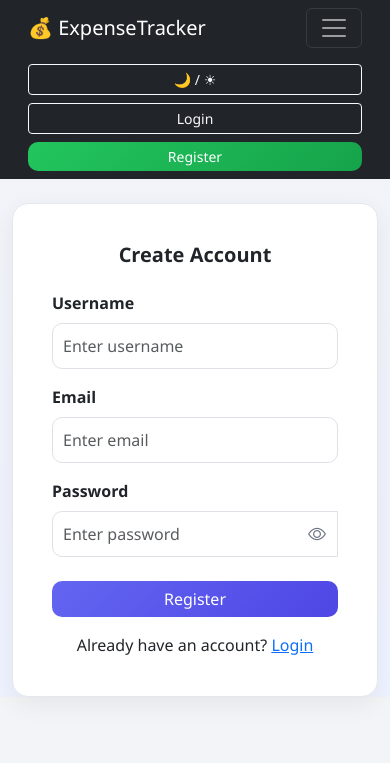
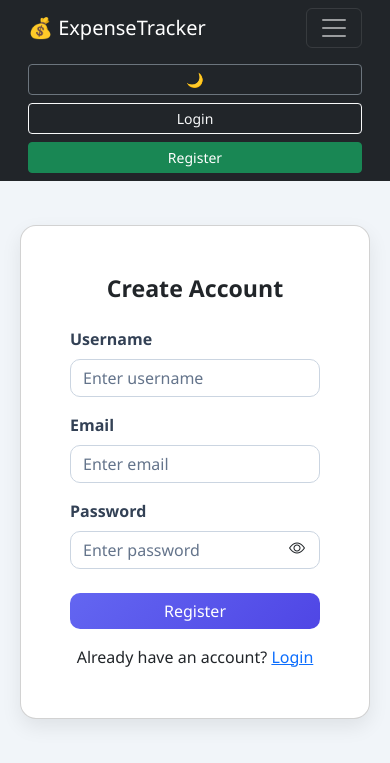
Before and after one commit to lisha123-rgb/expense_tracker, a Flask app: page /register in a window 390 px wide, after a click that opens the changed part. Shown: the top 763 px of the page. Run offline with Flask 3, Linux system fonts and the light colour scheme.

Commit message:
UI Updatation for dark theme

```diff
--- a/app/static/css/custom.css
+++ b/app/static/css/custom.css
@@ -1,43 +1,65 @@
-/* Background */
+/* =========================
+   GLOBAL BASE STYLES
+========================= */
 body {
-  background: linear-gradient(to bottom, #f3f4f6, #eef2ff);
   font-family: 'Segoe UI', sans-serif;
+  transition: background 0.3s ease, color 0.3s ease;
 }
 
-/* Container */
+/* Layout spacing */
 .container {
-  max-width: 1100px;
+  padding: 20px;
+}
+
+section, .custom-card {
+  margin-bottom: 25px;
+}
+
+/* =========================
+   LIGHT MODE (DEFAULT)
+========================= */
+body {
+  background: #f1f5f9;
+  color: #0f172a;
 }
 
 /* Cards */
 .custom-card {
-  background: white;
+  background: #ffffff;
   border-radius: 16px;
-  padding: 20px;
-  border: 1px solid #e5e7eb;
-  box-shadow: 0 8px 24px rgba(0,0,0,0.06);
+  padding: 25px;
+  box-shadow: 0 8px 20px rgba(0,0,0,0.08);
 }
 
-/* Forms */
+/* Inputs */
 .form-control,
 .form-select {
+  background: #ffffff;
+  color: #0f172a;
+  border: 1px solid #cbd5e1;
   border-radius: 10px;
-  padding: 10px;
 }
 
-/* Eye icon (FIXED for mobile) */
-.eye-icon {
-  position: absolute;
-  right: 12px;
-  top: 50%;
-  transform: translateY(-50%);
-  cursor: pointer;
-  color: #6b7280;
-  font-size: 18px;
+.form-control::placeholder {
+  color: #64748b;
 }
 
-.eye-icon:hover {
-  color: #4f46e5;
+/* Table */
+.table {
+  color: #0f172a;
+}
+
+.table th {
+  color: #475569;
+}
+
+.table td {
+  border-color: #e2e8f0;
+}
+
+/* Labels */
+label {
+  color: #334155;
 }
 
 /* Buttons */
@@ -45,40 +67,126 @@ body {
   background: linear-gradient(135deg, #6366f1, #4f46e5);
   border: none;
   border-radius: 10px;
-}
-
-.btn-success {
-  background: linear-gradient(135deg, #22c55e, #16a34a);
-  border: none;
-  border-radius: 10px;
-}
-
-/* Table */
-.table {
-  background: white;
-}
-
-.table thead {
-  background: #111827;
+  font-weight: 500;
   color: white;
 }
 
-/* Category badge */
-.category-badge {
-  background: #4f46e5;
-  color: white;
-  padding: 5px 10px;
-  border-radius: 8px;
-  font-size: 12px;
+.btn-primary:hover {
+  opacity: 0.9;
 }
 
-/* Mobile spacing */
-@media (max-width: 768px) {
-  .custom-card {
-    padding: 15px;
-  }
+/* Gradient cards */
+.card-gradient {
+  border-radius: 16px;
+  padding: 20px;
+  color: white;
+}
 
-  h2, h3 {
-    font-size: 20px;
-  }
+.year-card {
+  background: linear-gradient(135deg, #4f46e5, #6366f1);
 }
+
+.total-card {
+  background: linear-gradient(135deg, #0ea5e9, #0284c7);
+}
+
+/* =========================
+   BOOTSTRAP DARK MODE FIX
+========================= */
+
+[data-bs-theme="dark"] body {
+  background: linear-gradient(135deg, #020617, #0f172a);
+}
+
+[data-bs-theme="dark"] .custom-card {
+  background: linear-gradient(145deg, #1e293b, #0f172a);
+  box-shadow: 0 8px 25px rgba(0,0,0,0.6);
+  border: 1px solid rgba(255,255,255,0.05);
+}
+
+[data-bs-theme="dark"] .form-control,
+[data-bs-theme="dark"] .form-select {
+  background: #1e293b;
+  color: #e2e8f0;
+  border: 1px solid #334155;
+}
+
+[data-bs-theme="dark"] .table {
+  color: #e2e8f0;
+}
+
+[data-bs-theme="dark"] label {
+  color: #cbd5f5;
+}
+
+/* =========================
+   HEADINGS
+========================= */
+h1, h2, h3, h4, h5 {
+  font-weight: 600;
+}
+
+/* =========================
+   FORCE TEXT VISIBILITY IN DARK MODE
+========================= */
+
+[data-bs-theme="dark"] h1,
+[data-bs-theme="dark"] h2,
+[data-bs-theme="dark"] h3,
+[data-bs-theme="dark"] h4,
+[data-bs-theme="dark"] h5,
+[data-bs-theme="dark"] h6 {
+    color: #f1f5f9 !important;
+}
+
+[data-bs-theme="dark"] p,
+[data-bs-theme="dark"] span,
+[data-bs-theme="dark"] a {
+    color: #cbd5f5 !important;
+}
+
+[data-bs-theme="dark"] .navbar {
+    background-color: #020617 !important;
+}
+
+[data-bs-theme="dark"] .navbar a,
+[data-bs-theme="dark"] .navbar span {
+    color: #f1f5f9 !important;
+}
+
+/* =========================
+   FIX FLASH MESSAGES (DARK MODE)
+========================= */
+
+[data-bs-theme="dark"] .alert {
+    background-color: #1e293b !important;
+    color: #f1f5f9 !important;
+    border: 1px solid #334155 !important;
+}
+
+/* Success */
+[data-bs-theme="dark"] .alert-success {
+    background-color: #064e3b !important;
+    color: #d1fae5 !important;
+}
+
+/* Error / Danger */
+[data-bs-theme="dark"] .alert-danger {
+    background-color: #7f1d1d !important;
+    color: #fee2e2 !important;
+}
+
+/* Info */
+[data-bs-theme="dark"] .alert-info {
+    background-color: #1e3a8a !important;
+    color: #dbeafe !important;
+}
+
+/* Warning */
+[data-bs-theme="dark"] .alert-warning {
+    background-color: #78350f !important;
+    color: #fef3c7 !important;
+}
+[data-bs-theme="dark"] .btn-close {
+    filter: invert(1);
+}
--- a/app/templates/base.html
+++ b/app/templates/base.html
@@ -39,11 +39,12 @@
 
             <div class="d-flex flex-column flex-lg-row gap-2 align-items-lg-center mt-3 mt-lg-0">
 
-                <button class="btn btn-sm btn-outline-light"
+                <button id="themeToggle"
+                        class="btn btn-sm btn-outline-secondary"
                         type="button"
                         onclick="toggleTheme()">
-                    🌙 / ☀
-                </button>
+                    <span id="themeEmoji">🌙</span>
+            </button>
 
                 {% if current_user.is_authenticated %}
                     <span class="text-white">
@@ -109,26 +110,47 @@
 </div>
 
 <script>
+function updateEmoji(theme) {
+    const emoji = document.getElementById("themeEmoji");
+    if (!emoji) return;
+    emoji.textContent = theme === "dark" ? "☀️" : "🌙";
+}
+
 function toggleTheme() {
     const html = document.documentElement;
     const currentTheme = html.getAttribute("data-bs-theme");
 
-    if (currentTheme === "dark") {
-        html.setAttribute("data-bs-theme", "light");
-        localStorage.setItem("theme", "light");
-    } else {
-        html.setAttribute("data-bs-theme", "dark");
-        localStorage.setItem("theme", "dark");
-    }
+    const newTheme = currentTheme === "dark" ? "light" : "dark";
+
+    html.setAttribute("data-bs-theme", newTheme);
+    localStorage.setItem("theme", newTheme);
+
+    updateEmoji(newTheme);
 }
 
 // Load saved theme
-document.addEventListener("DOMContentLoaded", function() {
-    const savedTheme = localStorage.getItem("theme");
-    if (savedTheme === "dark" || savedTheme === "light") {
-        document.documentElement.setAttribute("data-bs-theme", savedTheme);
+document.addEventListener("DOMContentLoaded", function () {
+    const savedTheme = localStorage.getItem("theme") || "light";
+    document.documentElement.setAttribute("data-bs-theme", savedTheme);
+    updateEmoji(savedTheme);
+});
+</script>
+<script>
+function togglePassword(fieldId, icon) {
+    const input = document.getElementById(fieldId);
+
+    if (!input) return;
+
+    if (input.type === "password") {
+        input.type = "text";
+        icon.classList.remove("bi-eye");
+        icon.classList.add("bi-eye-slash");
+    } else {
+        input.type = "password";
+        icon.classList.remove("bi-eye-slash");
+        icon.classList.add("bi-eye");
     }
-});
+}
 </script>
 
 <script src="https://cdn.jsdelivr.net/npm/bootstrap@5.3.2/dist/js/bootstrap.bundle.min.js"></script>
--- a/app/templates/register.html
+++ b/app/templates/register.html
@@ -32,21 +32,20 @@
                     </div>
 
                     <!-- Password -->
-                    <div class="mb-3">
+                    <div class="mb-3 position-relative">
                         <label class="form-label fw-semibold">Password</label>
 
-                        <div class="input-group">
-                            <input type="password"
-                                   name="password"
-                                   id="registerPassword"
-                                   class="form-control"
-                                   placeholder="Enter password"
-                                   required>
+                        <input type="password"
+                               name="password"
+                               id="registerPassword"
+                               class="form-control pe-5"
+                               placeholder="Enter password"
+                               required>
 
-                            <i class="bi bi-eye eye-icon"
-                               id="eyeIcon"
-                               onclick="togglePassword()"></i>
-                        </div>
+                        <i class="bi bi-eye position-absolute"
+                           style="right:15px; top:70%; transform:translateY(-50%); cursor:pointer;"
+                           onclick="togglePassword('registerPassword', this)">
+                        </i>
                     </div>
 
                     <!-- Submit -->
@@ -56,7 +55,6 @@
 
                 </form>
 
-                <!-- Extra UX -->
                 <p class="text-center mt-3 mb-0">
                     Already have an account?
                     <a href="{{ url_for('main.login') }}">Login</a>
@@ -67,20 +65,4 @@
     </div>
 </div>
 
-<!-- JS -->
-<script>
-function toggleRegisterPassword() {
-    const input = document.getElementById("registerPassword");
-    const icon = document.getElementById("registerToggleIcon");
-
-    if (input.type === "password") {
-        input.type = "text";
-        icon.classList.replace("bi-eye", "bi-eye-slash");
-    } else {
-        input.type = "password";
-        icon.classList.replace("bi-eye-slash", "bi-eye");
-    }
-}
-</script>
-
 {% endblock %}
```
Also changed, not shown: app/templates/login.html (+6 -24 lines).
